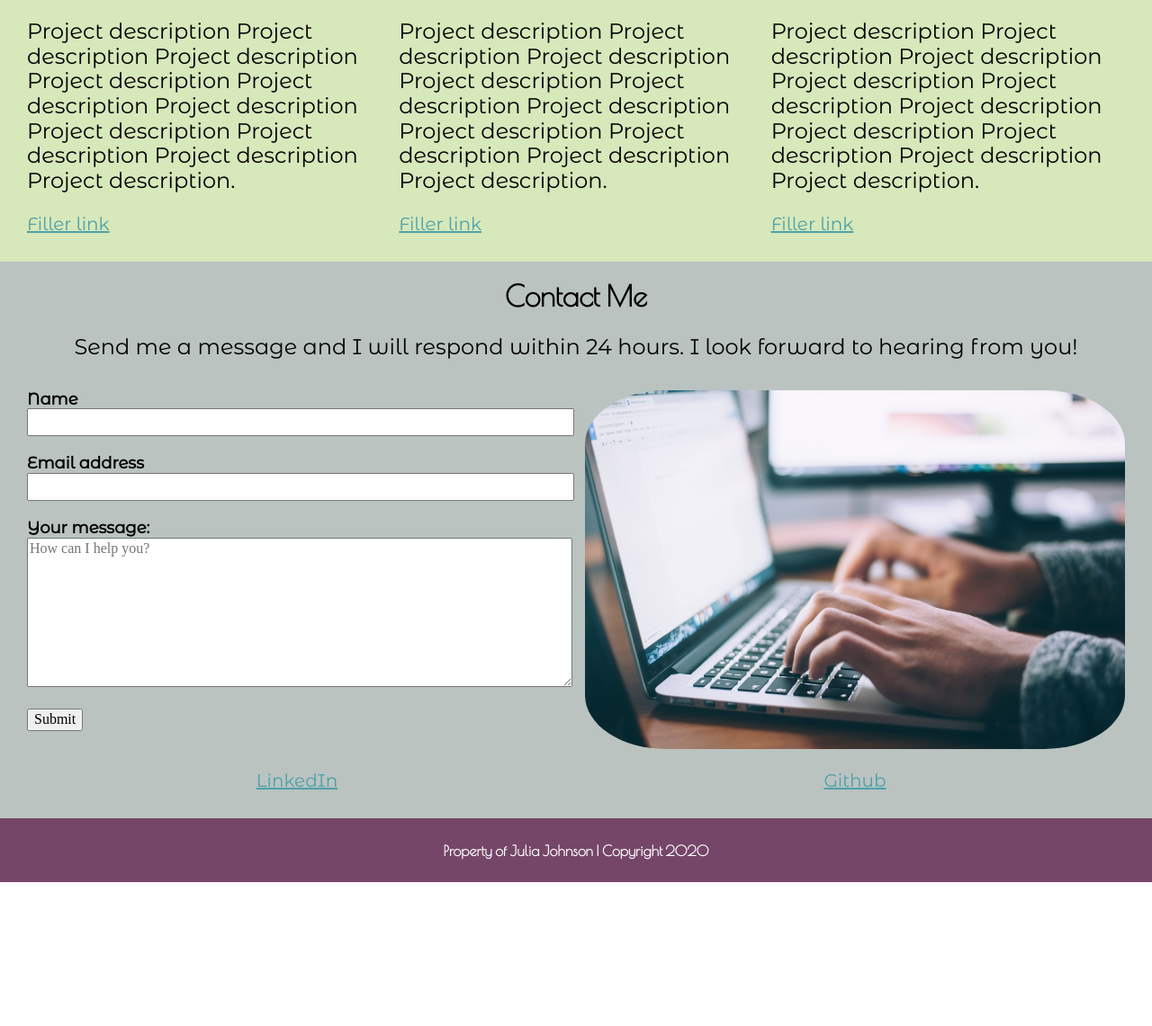
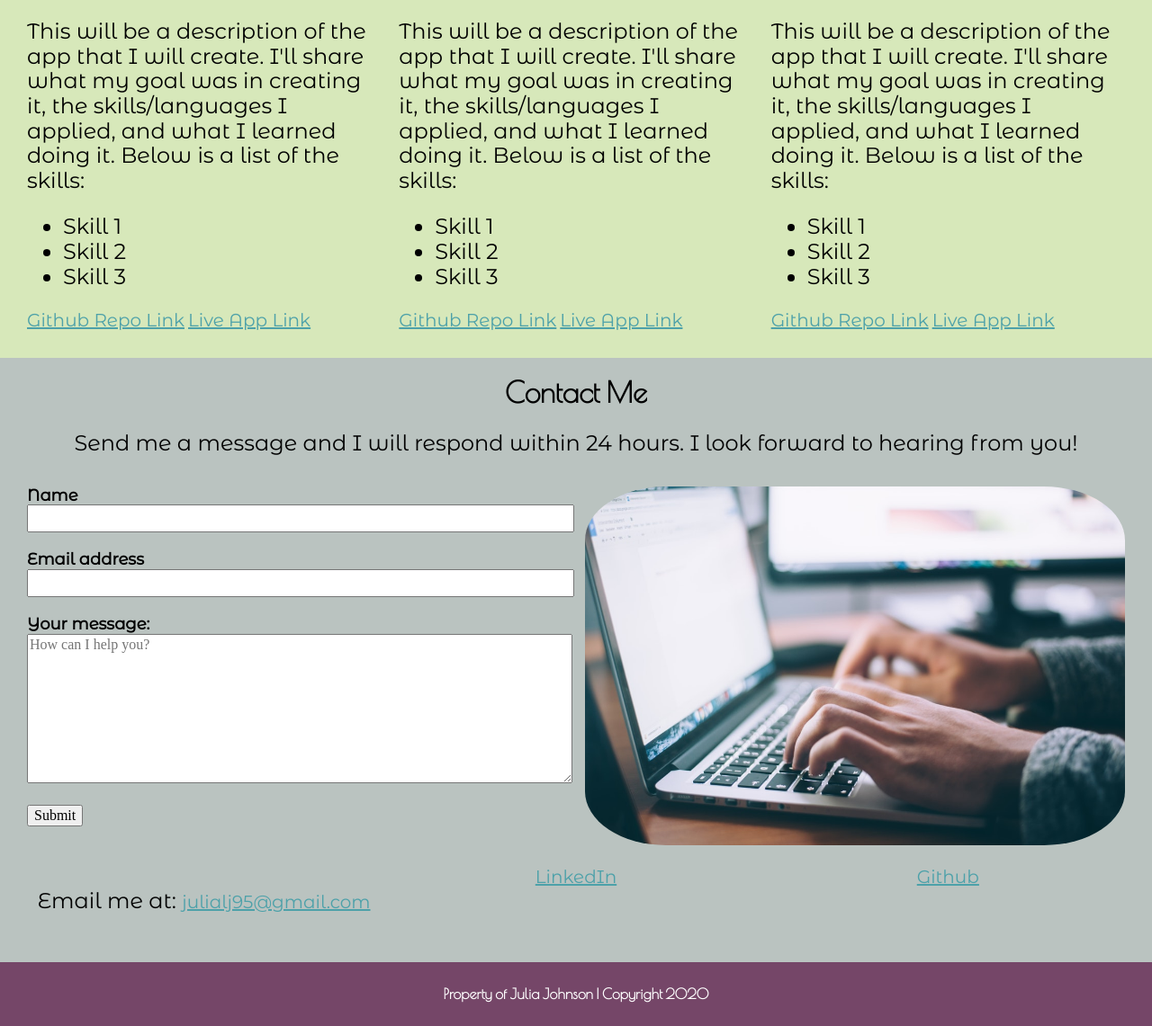
Before and after one commit to julialj95/Responsive-Portfolio, a plain HTML site: page index.html in a window 1280 px wide. Shown: the part 1247-2388 px from the top of the page at 90% size. Before the commit the page ends 2228 px from the top, so only its background shows below. Drawn offline with nearby package versions, Linux system fonts and the light colour scheme.

Commit message:
Update index.html
Added email link and filler links for live apps in projects section

```diff
--- a/index.html
+++ b/index.html
@@ -74,20 +74,38 @@
     <div class="item">
       <img src="images/bergen.jpg" alt="Bergen City View">
       <h3 class="center">Project 1</h3>
-      <p>Project description Project description Project description Project description Project description Project description Project description Project description Project description Project description. </p>
-      <a href="https://www.google.com/" target="_blank">Filler link</a>
+      <p>This will be a description of the app that I will create. I'll share what my goal was in creating it, the skills/languages I applied, and what I learned doing it. Below is a list of the skills: </p>
+      <ul>
+        <li>Skill 1</li>
+        <li>Skill 2</li>
+        <li>Skill 3</li>
+      </ul>
+      <a class="r-margin" href="https://www.google.com/" target="_blank">Github Repo Link</a>
+      <a href="https://www.google.com/" target="_blank">Live App Link</a>
     </div>
     <div class="item">
       <img src="images/tromso.jpg" alt="Tromso City View">
       <h3 class="center">Project 2</h3>
-      <p> Project description Project description Project description Project description Project description Project description Project description Project description Project description Project description.   </p>
-      <a href="https://www.google.com/" target="_blank">Filler link</a>
+      <p>This will be a description of the app that I will create. I'll share what my goal was in creating it, the skills/languages I applied, and what I learned doing it. Below is a list of the skills: </p>
+      <ul>
+        <li>Skill 1</li>
+        <li>Skill 2</li>
+        <li>Skill 3</li>
+      </ul>
+      <a class="r-margin" href="https://www.google.com/" target="_blank">Github Repo Link</a>
+      <a href="https://www.google.com/" target="_blank">Live App Link</a>
     </div>
     <div class="item">
       <img src="images/hiking.jpg" alt="Man hiking at Lifjell">
       <h3 class="center">Project 3</h3>
-      <p> Project description Project description Project description Project description Project description Project description Project description Project description Project description Project description.  </p>
-      <a href="https://www.google.com/" target="_blank">Filler link</a>
+      <p>This will be a description of the app that I will create. I'll share what my goal was in creating it, the skills/languages I applied, and what I learned doing it. Below is a list of the skills: </p>
+      <ul>
+        <li>Skill 1</li>
+        <li>Skill 2</li>
+        <li>Skill 3</li>
+      </ul>
+      <a class="r-margin" href="https://www.google.com/" target="_blank">Github Repo Link</a>
+      <a href="https://www.google.com/" target="_blank">Live App Link</a>
     </div>
   </div>
   </section>
@@ -97,8 +115,8 @@
       <p class="center">Send me a message and I will respond within 24 hours. I look forward to hearing from you!</p>
     <div class="group">
       <div class="item">
-      <form action="https://formspree.io/f/xleonkqk"
-      method="POST">
+      <form action="https://formspree.io/julialj95@gmail.com"
+      method="post">
       <label for="name"><b>Name</b></label>
       <input id="name" type="text" name="name" required />
 
@@ -115,7 +133,10 @@
         <img src="images/mail.jpg" alt="Typing an Email">
       </div>
     </div>
-    <div class="group row">
+    <div class="group">
+      <div class="item center">
+        <p class="sm-text no-padding">Email me at: <a href="mailto:julialj95@gmail.com" target="_blank">julialj95@gmail.com</a></p>
+      </div>
       <div class="item center">
         <a href="https://www.linkedin.com/in/julia-johnson-40a77b108/" target="_blank">LinkedIn</a>
       </div>
```
